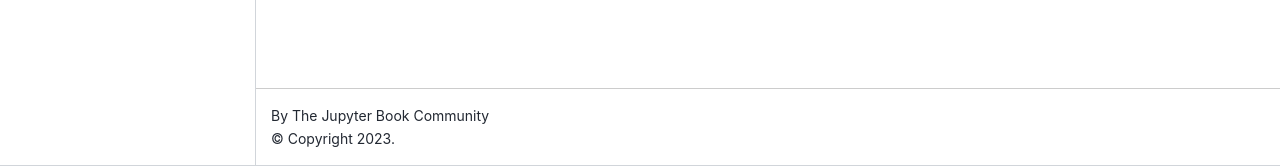
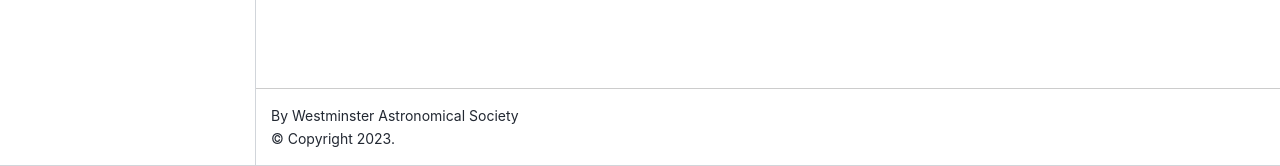
Before and after one commit to Westminster-Astronomical-Society/astronomy_outreach, a Jupyter Book: the page built from intro.md, in a window 1280 px wide. Shown: the part 734-900 px from the top of the page. Built offline with Jupyter Book 1.0.4 settings and Sphinx 7.4.7 and the Sphinx Book theme 1.1.4, drawn with Linux system fonts in a browser that asks for light colours.

Commit message:
Update book config.

```diff
--- a/_config.yml
+++ b/_config.yml
@@ -1,8 +1,8 @@
 # Book settings
 # Learn more at https://jupyterbook.org/customize/config.html
 
-title: My sample book
-author: The Jupyter Book Community
+title: Astronomy Outreach
+author: Westminster Astronomical Society
 logo: logo.png
 
 # Force re-execution of notebooks on each build.
@@ -21,8 +21,8 @@
 
 # Information about where the book exists on the web
 repository:
-  url: https://github.com/executablebooks/jupyter-book  # Online location of your book
-  path_to_book: docs  # Optional path to your book, relative to the repository root
+  url: https://github.com/Westminster-Astronomical-Society/astronomy_outreach  # Online location of your book
+  path_to_book: ""  # Optional path to your book, relative to the repository root
   branch: master  # Which branch of the repository should be used when creating links (optional)
 
 # Add GitHub buttons to your book
@@ -30,3 +30,10 @@
 html:
   use_issues_button: true
   use_repository_button: true
+  use_edit_page_button: true
+  use_multitoc_numbering: false
+
+sphinx:
+  extra_extensions:
+    - sphinx_jupyterbook_latex
+    - sphinxcontrib.mermaid
```
